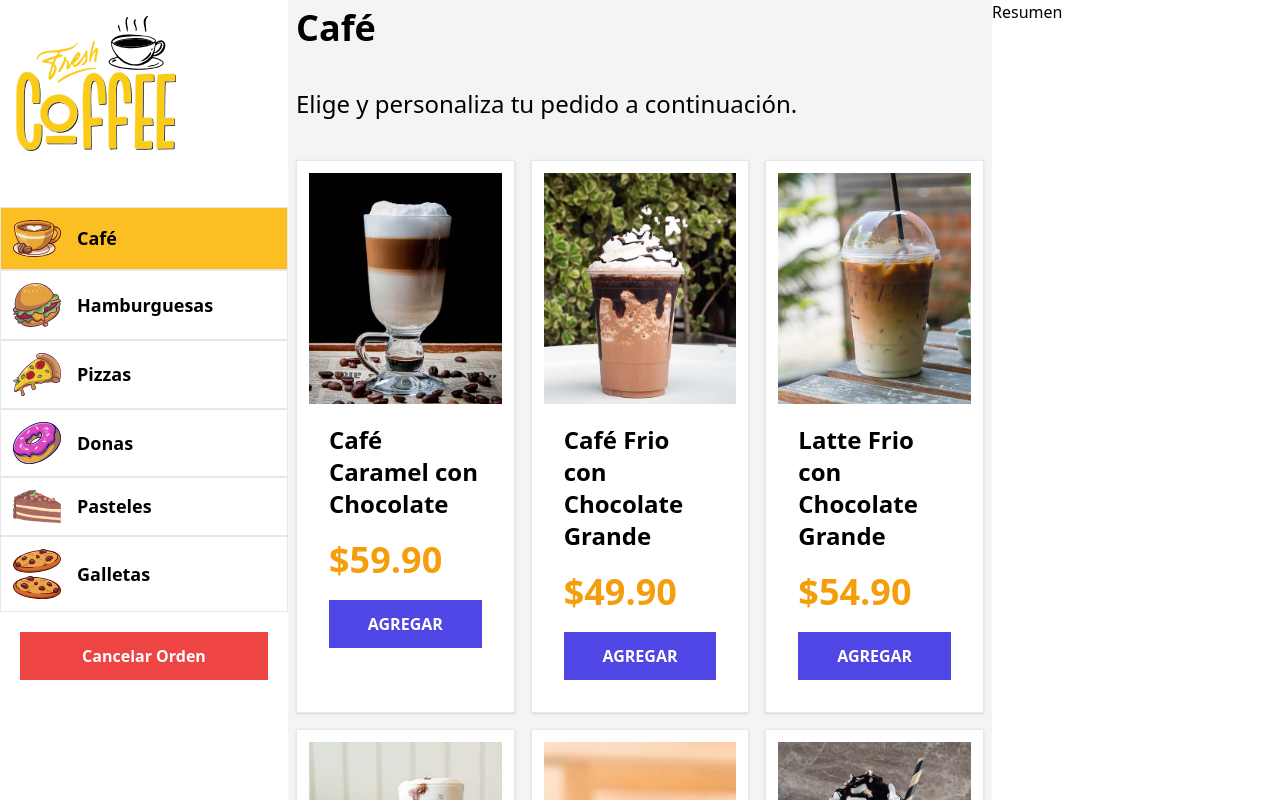
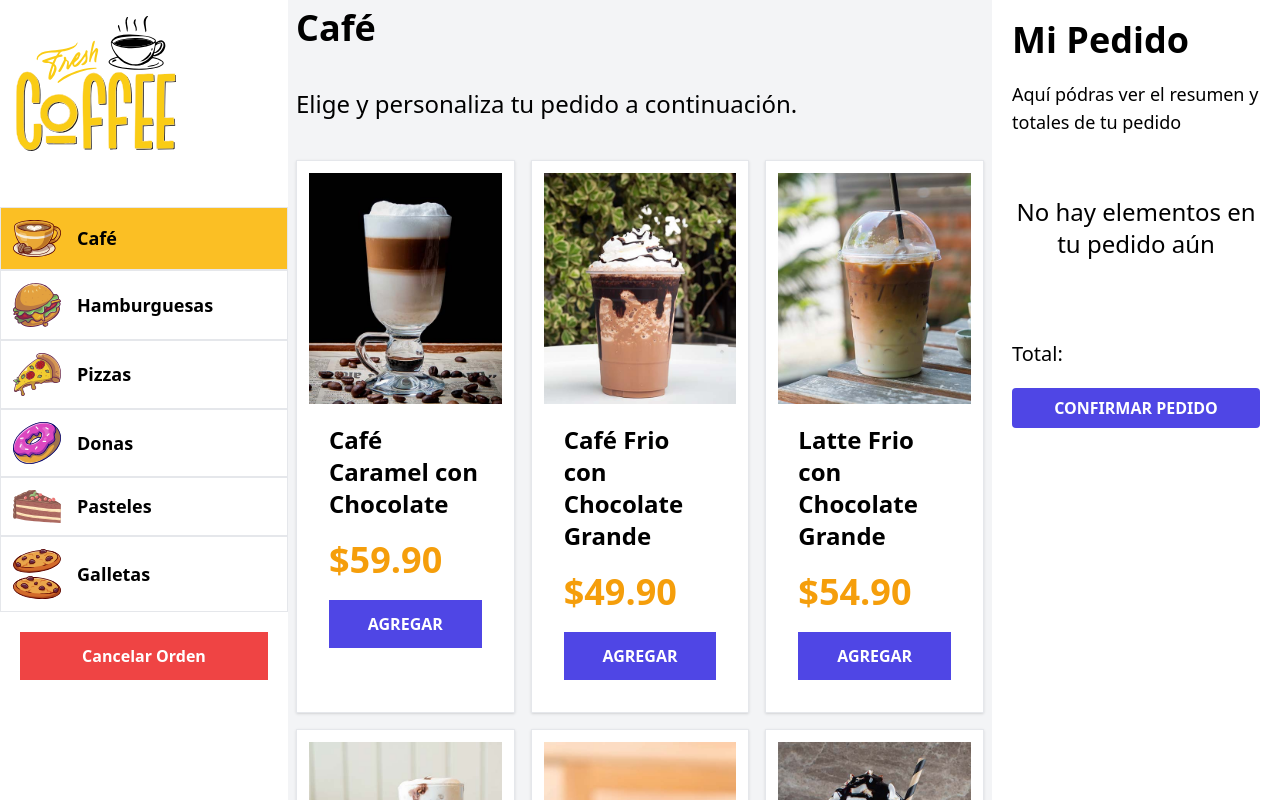
Before and after one commit to Braian02R/react-quiosco, a React (Vite) app: page / in a window 1280 px wide. Built offline with nearby package versions, Linux system fonts and the light colour scheme.

Commit message:
funcionalidad al Componente de Resumen de Pedido - mostrar resumen del producto solicitado - actualizar modal si esta editando su orden - Evitar Duplicar elementos en el Pedido

```diff
--- a/src/components/ModalProducto.jsx
+++ b/src/components/ModalProducto.jsx
@@ -1,12 +1,27 @@
-import { useState } from "react";
+import { useState, useEffect } from "react";
 import useQuiosco from "../hooks/useQuiosco"
 import { formatearDinero } from "../helpers";
 
 export default function ModalProducto() {
 
-    const {producto, handleClickModal} = useQuiosco();
+    const {producto, handleClickModal, handleAgregarPedido, pedido} = useQuiosco();
     //console.log(producto)
     const [cantidad, setCantidad] = useState(1);
+    const [edicion, setEdicion] = useState(false);
+
+
+    useEffect(() => {
+        // console.log("componente listo")
+        // console.log("Agregaste algo al pedido")
+        if(pedido.some( pedidoState => pedidoState.id === producto.id )) {
+            //console.log('Si esta en el pedido...')
+            const productoEdicion = pedido.filter( pedidoState => pedidoState.id ===
+                producto.id)[0]
+
+            setCantidad(productoEdicion.cantidad)
+            setEdicion(true)
+        }
+    }, [pedido])
 
     return (
         <div className="md:flex gap-10">
@@ -71,8 +86,12 @@
                     type="button"
                     className="bg-indigo-600 hover:bg-indigo-800 px-5 py-2 mt-5 text-white
                     font-bold uppercase rounded"
+                    onClick={() => {
+                        handleAgregarPedido({...producto, cantidad})
+                        handleClickModal()
+                    }}
                 >
-                    Añadir al Pedido
+                    {edicion ? 'Guardar Cambios' : 'Añadir al pedido'}
                 </button>
             </div>
         </div>
--- a/src/components/Resumen.jsx
+++ b/src/components/Resumen.jsx
@@ -1,5 +1,48 @@
+import useQuiosco from "../hooks/useQuiosco"
+import ResumenProducto from "./ResumenProducto";
+
 export default function Resumen() {
+
+    const {pedido} = useQuiosco();
+
     return (
-        <div className="md:w-72">Resumen</div>
+        <aside className="w-72 h-screen overflow-y-scroll p-5">
+            <h1 className="text-4xl font-black">
+                Mi Pedido
+            </h1>
+            <p className="text-lg my-5">
+                Aquí pódras ver el resumen y totales de tu pedido
+            </p>
+
+            <div className="py-10">
+                {pedido.length === 0 ? (
+                    <p className="text-center text-2xl">
+                        No hay elementos en tu pedido aún
+                    </p>
+                ) : (
+                    pedido.map(producto => (
+                        <ResumenProducto
+                            key={producto.id}
+                            producto={producto}
+                        />
+                    ))
+                )}
+            </div>
+
+            <p className="text-xl mt-10">
+                Total: {''}
+            </p>
+
+            <form className="w-full">
+                <div className="mt-5">
+                    <input
+                        type="submit"
+                        className="bg-indigo-600 hover:bg-indigo-800 px-5 py-2 rounded
+                        uppercase font-bold text-white text-center w-full cursor-pointer"
+                        value="Confirmar Pedido"
+                    />
+                </div>
+            </form>
+        </aside>
     )
 }
--- /dev/null
+++ b/src/components/ResumenProducto.jsx
@@ -0,0 +1,57 @@
+import { formatearDinero } from "../helpers";
+
+export default function ResumenProducto({ producto }) {
+
+    //console.log(producto);
+    const {id, nombre, precio, cantidad} = producto;
+
+    return (
+        <div className="shadow space-y-1 p-4 bg-white">
+          <div className="space-y-2">
+            <p className="text-xl font-bold">{nombre}</p>
+            <p className="text-lg font-bold ">Cantidad: {cantidad}</p>
+            <p className="text-lg font-bold text-amber-500">
+              Precio: {formatearDinero(precio)}
+            </p>
+            <p className="text-lg text-gray-700">
+              Subtotal: {formatearDinero(precio * cantidad)}
+            </p>
+          </div>
+
+          <div className="flex justify-between gap-2 pb-4">
+            <button
+              type="button"
+              className="bg-sky-700 p-2 text-white rounded-md font-bold uppercase shadow-md text-center"
+            >
+              <svg
+                xmlns="http://www.w3.org/2000/svg"
+                className="h-5 w-5"
+                viewBox="0 0 20 20"
+                fill="currentColor"
+              >
+                <path d="M13.586 3.586a2 2 0 112.828 2.828l-.793.793-2.828-2.828.793-.793zM11.379 5.793L3 14.172V17h2.828l8.38-8.379-2.83-2.828z" />
+              </svg>
+            </button>
+            <button
+              type="button"
+              className="bg-red-700 p-2 text-white rounded-md font-bold uppercase shadow-md text-center"
+            >
+              <svg
+                xmlns="http://www.w3.org/2000/svg"
+                className="h-5 w-5"
+                fill="none"
+                viewBox="0 0 24 24"
+                stroke="currentColor"
+                strokeWidth={2}
+              >
+                <path
+                  strokeLinecap="round"
+                  strokeLinejoin="round"
+                  d="M19 7l-.867 12.142A2 2 0 0116.138 21H7.862a2 2 0 01-1.995-1.858L5 7m5 4v6m4-6v6m1-10V4a1 1 0 00-1-1h-4a1 1 0 00-1 1v3M4 7h16"
+                />
+              </svg>
+            </button>
+          </div>
+        </div>
+      );
+}
--- a/src/context/QuioscoProvider.jsx
+++ b/src/context/QuioscoProvider.jsx
@@ -9,6 +9,7 @@
     const [categoriaActual, setCategoriaActual] = useState(categorias[0]);
     const [modal, setModal] = useState(false);
     const [producto, setProducto] = useState({});
+    const [pedido, setPedido] = useState([])
 
     const handleClickCategoria = id => {
         //console.log(id)
@@ -24,6 +25,19 @@
         setProducto(producto)
     }
 
+    const handleAgregarPedido = ({categoria_id, imagen, ...producto}) => {
+        //console.log(producto)
+
+
+        if(pedido.some( pedidoState => pedidoState.id === producto.id )) {
+            const pedidoActualizado = pedido.map( pedidoState => pedidoState.id ===
+                producto.id ? producto : pedidoState)
+            setPedido(pedidoActualizado)
+        } else {
+            setPedido([...pedido, producto])
+        }
+    }
+
     return (
         <QuioscoContext.Provider
             value={{
@@ -33,7 +47,9 @@
                 modal,
                 handleClickModal,
                 producto,
-                handleSetProducto
+                handleSetProducto,
+                pedido,
+                handleAgregarPedido
             }}
         >{children}</QuioscoContext.Provider>
     )
```
